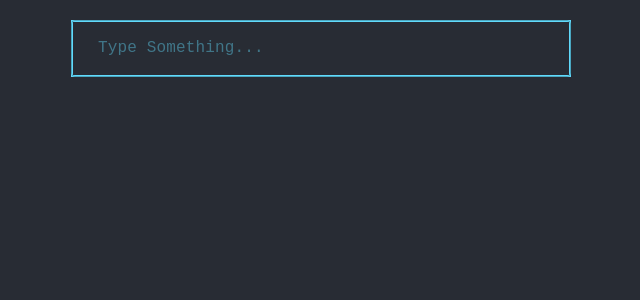
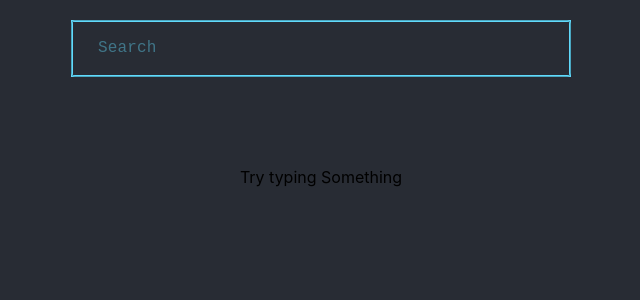
Before and after one commit to sanctum006/hacker-news-clone, a React (Create React App) app: page / in a window 1280 px wide. Shown: the top 300 px of the page, without its empty margins (319-959 px from the left). Built offline with nearby package versions, Linux system fonts and the light colour scheme; the HTML template or start-up script is replaced by a standard one.

Commit message:
added search post section

```diff
--- a/src/Components/FormElements/Search.js
+++ b/src/Components/FormElements/Search.js
@@ -27,7 +27,7 @@ class Search extends Debounce {
       <div id="search-box-container">
         <TextField
           id="search-box"
-          placeholder="Type Something..."
+          placeholder="Search"
           value={this.props?.searchString}
           onChange={this.handleInputChange}
         />
--- a/src/Components/Pages/HomePage.js
+++ b/src/Components/Pages/HomePage.js
@@ -1,5 +1,6 @@
 import React from "react";
 import Search from "../FormElements/Search";
+import PostList from "../Utilities/PostList";
 
 class HomePage extends React.Component {
   constructor(props) {
@@ -10,6 +11,7 @@ class HomePage extends React.Component {
     return (
       <div className="home-page-container">
         <Search />
+        <PostList />
       </div>
     );
   }
--- a/src/Components/Utilities/Loader.js
+++ b/src/Components/Utilities/Loader.js
@@ -0,0 +1,25 @@
+import { CircularProgress } from "@mui/material";
+import { FULFILLED, PENDING, REJECTED } from "../../constants/posts";
+import { customLoaderStyle } from "../../constants/styles";
+
+function Loader({ status, result }) {
+  switch (status) {
+    case PENDING: {
+      return <CircularProgress style={customLoaderStyle} />;
+    }
+
+    case FULFILLED: {
+      return result;
+    }
+
+    case REJECTED: {
+      return "OOPS!! Something went wrong!!";
+    }
+
+    default: {
+      return "Try typing Something";
+    }
+  }
+}
+
+export default Loader;
--- a/src/Components/Utilities/PostList.js
+++ b/src/Components/Utilities/PostList.js
@@ -0,0 +1,27 @@
+import React from "react";
+import { connect } from "react-redux";
+import Loader from "./Loader";
+import PostMini from "./PostMini";
+
+class PostList extends React.Component {
+  render() {
+    const posts = this.props.posts?.map((post) => (
+      <PostMini key={post.objectID} post={post} />
+    ));
+
+    return (
+      <div className="posts-list-container">
+        <Loader status={this.props?.status} result={posts} />
+      </div>
+    );
+  }
+}
+
+const mapStateToProps = (state) => {
+  return {
+    status: state.posts.fetchAllPostsStatus,
+    posts: state.posts.posts,
+  };
+};
+
+export default connect(mapStateToProps)(PostList);
--- a/src/Components/Utilities/PostMini.js
+++ b/src/Components/Utilities/PostMini.js
@@ -2,6 +2,8 @@ import React from "react";
 
 class PostMini extends React.Component {
   render() {
-    return <div></div>;
+    return <div>YO!!</div>;
   }
 }
+
+export default PostMini;
--- /dev/null
+++ b/src/constants/styles.js
@@ -0,0 +1,4 @@
+export const customLoaderStyle = {
+  color: "#61dafb",
+  fontSize: "20px",
+};
--- a/src/styles/styles.css
+++ b/src/styles/styles.css
@@ -25,3 +25,15 @@
   outline: none;
   max-width: 500px;
 }
+
+/* PostsList */
+
+.posts-list-container {
+  width: 100%;
+  max-width: 500px;
+  display: flex;
+  flex-direction: column;
+  align-items: center;
+  justify-content: center;
+  min-height: 200px;
+}
```
